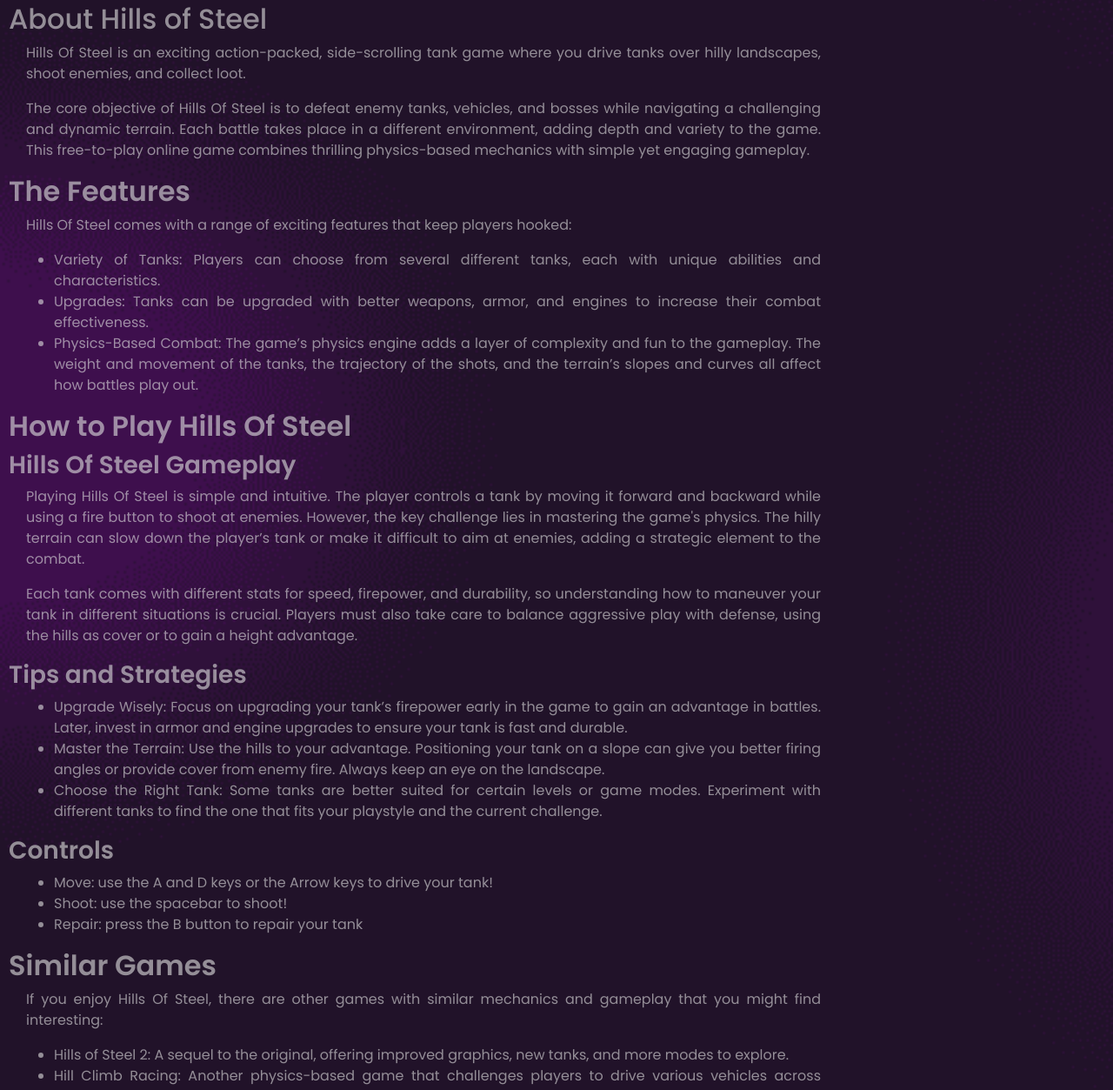
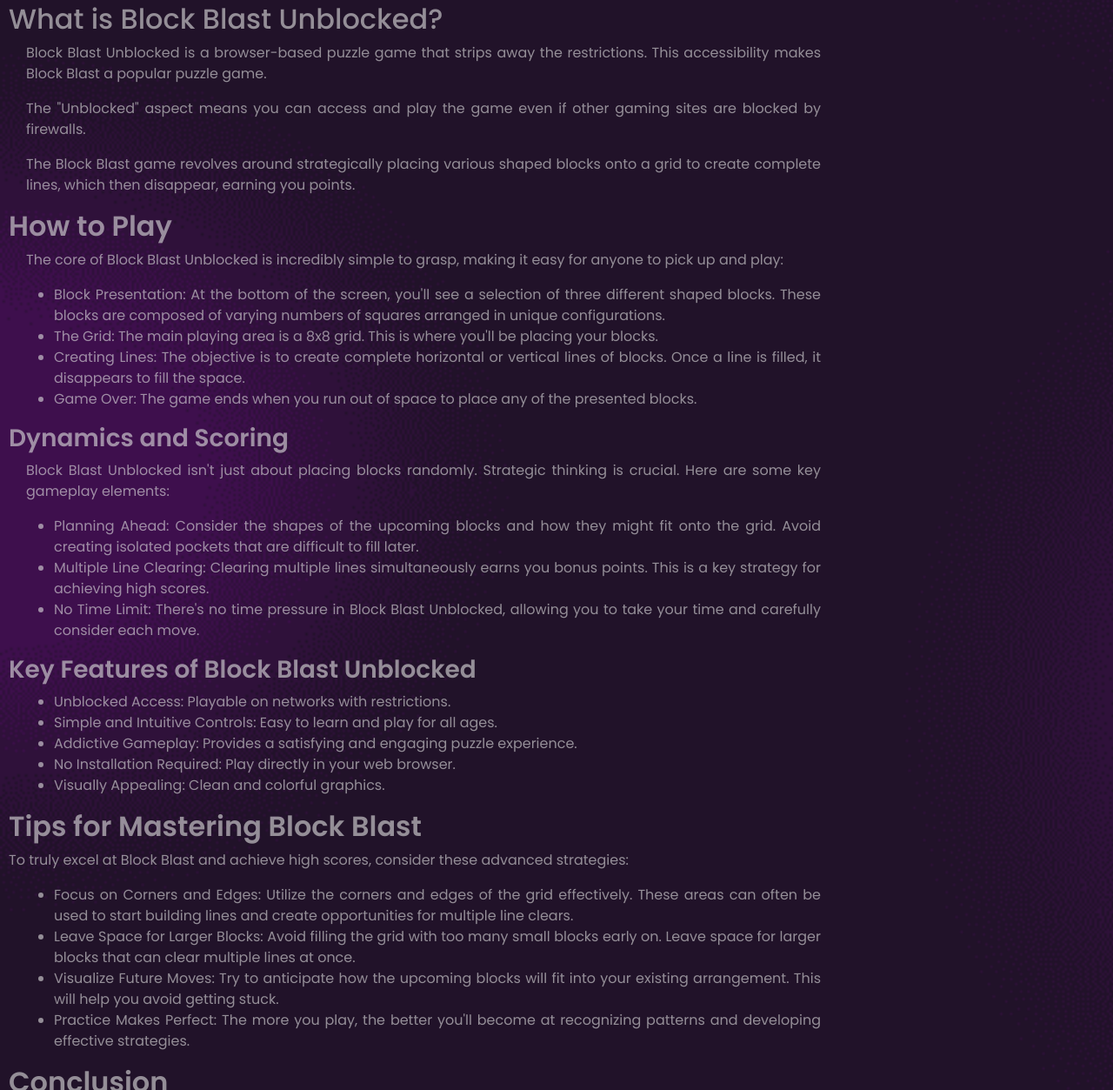
Before and after one commit to blockblastunblocked/blockblastunblocked.github.io, a plain HTML site: page index.html in a window 1280 px wide. Shown: the part 1547-2800 px from the top of the page at 87% size. Drawn offline with nearby package versions, Linux system fonts and the light colour scheme; some packages are replaced by stand-ins of ours.

Commit message:
Update index.html

```diff
--- a/index.html
+++ b/index.html
@@ -4,17 +4,17 @@
     <link rel="icon" href="images/favicon.png" sizes="32x32">
     <meta charset="utf-8">
     <meta name="viewport" content="width=device-width, initial-scale=1, shrink-to-fit=no" />
-    <title>Hills Of Steel</title>
-    <meta name="description" content="Hills of Steel is an exciting action-packed online game. Take your tank through challenging terrains and dominate online battles, and become a steel champion"/>
-        <meta property="og:url" content="Geometry Games" />
+    <title>Block Blast Unblocked</title>
+    <meta name="description" content="Block Blast Unblocked is a browser-based puzzle game that strips away the restrictions. This accessibility makes Block Blast a popular puzzle game."/>
+        <meta property="og:url" content="Block Blast Unblocked" />
         <meta property="og:image:width" content="200 px" />
         <meta property="og:image:height" content="200 px" />
-        <meta property="og:title" content="Geometry Games" />
-        <meta property="og:site_name" content="Geometry Games" />
-        <meta property="og:description" content="Hills of Steel is an exciting action-packed online game. Take your tank through challenging terrains and dominate online battles, and become a steel champion"/>
+        <meta property="og:title" content="Block Blast Unblocked" />
+        <meta property="og:site_name" content="Block Blast Unblocked" />
+        <meta property="og:description" content="Block Blast Unblocked is a browser-based puzzle game that strips away the restrictions. This accessibility makes Block Blast a popular puzzle game."/>
         <meta property="og:type" content="website" />
         <meta property="og:image" content="images/icon_game.png">
-	<link rel="canonical" href="https://geometrydashworld.github.io/">
+	<link rel="canonical" href="https://blockblastunblocked.github.io/">
 
     <link rel="stylesheet" type="text/css" href="css/bootstrap.min.css" />
     <link rel="stylesheet" type="text/css" href="css/jquery-comments.css" />
@@ -83,12 +83,12 @@
                     <div id="mobile-back-button" draggable="true">
                         <i class="bi bi-x-circle-fill"></i>
                     </div>
-                    <iframe class="game-iframe" id="game-area" src="https://kdata1.com/2024/05/hillsofsteel/"" width="480" height="800" scrolling="none" frameborder="0" allowfullscreen=""></iframe>
+                    <iframe class="game-iframe" id="game-area" src="https://www.hoodamath.com/mobile/games/block-blast/game.html?nocheckorient=1"" width="480" height="800" scrolling="none" frameborder="0" allowfullscreen=""></iframe>
                     </div>
                 </div>
                 <div class="game-info">
                     <div class="header-left">
-                        <h1 class="single-title">Hills Of Steel</h1>
+                        <h1 class="single-title">Block Blast Unblocked</h1>
                     </div>
                     <div class="header-right">
                         <div class="b-action2">
@@ -108,39 +108,43 @@
             <!-- game details -->
             <div class="vex_x">
                 <div style="text-align: justify; margin: 10px 10px 10px 10px;" >
-                    <h2>About Hills of Steel</h2>
-					<p style="margin-left: 20px">Hills Of Steel is an exciting action-packed, side-scrolling tank game where you drive tanks over hilly landscapes, shoot enemies, and collect loot.</p>
-								<p style="margin-left: 20px">The core objective of Hills Of Steel is to defeat enemy tanks, vehicles, and bosses while navigating a challenging and dynamic terrain. Each battle takes place in a different environment, adding depth and variety to the game. This free-to-play online game combines thrilling physics-based mechanics with simple yet engaging gameplay.</p>
-								<h2><strong>The Features</strong></h2>
-								<p style="margin-left: 20px">Hills Of Steel comes with a range of exciting features that keep players hooked:</p>
+                    <h2>What is Block Blast Unblocked?</h2>
+							<p style="margin-left: 20px">Block Blast Unblocked is a browser-based puzzle game that strips away the restrictions. This accessibility makes Block Blast a popular puzzle game.</p>
+							<p style="margin-left: 20px">The "Unblocked" aspect means you can access and play the game even if other gaming sites are blocked by firewalls.</p>
+							<p style="margin-left: 20px">The Block Blast game revolves around strategically placing various shaped blocks onto a grid to create complete lines, which then disappear, earning you points.</p>
+					<h2><strong>How to Play</strong></h2>
+							<p style="margin-left: 20px">The core of Block Blast Unblocked is incredibly simple to grasp, making it easy for anyone to pick up and play:</p>
+							<ul style="margin-left: 20px">
+								<li style="list-style-type: disc">Block Presentation: At the bottom of the screen, you'll see a selection of three different shaped blocks. These blocks are composed of varying numbers of squares arranged in unique configurations.</li>
+								<li style="list-style-type: disc">The Grid: The main playing area is a 8x8 grid. This is where you'll be placing your blocks.</li>
+								<li style="list-style-type: disc">Creating Lines: The objective is to create complete horizontal or vertical lines of blocks. Once a line is filled, it disappears to fill the space.</li>
+								<li style="list-style-type: disc">Game Over: The game ends when you run out of space to place any of the presented blocks.</li>
+								</ul>
+							<h3><strong>Dynamics and Scoring</strong></h3>
+								<p style="margin-left: 20px">Block Blast Unblocked isn't just about placing blocks randomly. Strategic thinking is crucial. Here are some key gameplay elements:</p>
 								<ul style="margin-left: 20px">
-									<li style="list-style-type: disc">Variety of Tanks: Players can choose from several different tanks, each with unique abilities and characteristics.</li>
-									<li style="list-style-type: disc">Upgrades: Tanks can be upgraded with better weapons, armor, and engines to increase their combat effectiveness.</li>
-									<li style="list-style-type: disc">Physics-Based Combat: The game’s physics engine adds a layer of complexity and fun to the gameplay. The weight and movement of the tanks, the trajectory of the shots, and the terrain’s slopes and curves all affect how battles play out.</li>
-									</ul>
-								<h2><strong>How to Play Hills Of Steel</strong></h2>
-								<h3><strong>Hills Of Steel Gameplay</strong></h3>
-								<p style="margin-left: 20px">Playing Hills Of Steel is simple and intuitive. The player controls a tank by moving it forward and backward while using a fire button to shoot at enemies. However, the key challenge lies in mastering the game's physics. The hilly terrain can slow down the player’s tank or make it difficult to aim at enemies, adding a strategic element to the combat.</p>
-								<p style="margin-left: 20px">Each tank comes with different stats for speed, firepower, and durability, so understanding how to maneuver your tank in different situations is crucial. Players must also take care to balance aggressive play with defense, using the hills as cover or to gain a height advantage.</p>
-								<h3><strong>Tips and Strategies</strong></h3>
+								<li style="list-style-type: disc">Planning Ahead: Consider the shapes of the upcoming blocks and how they might fit onto the grid. Avoid creating isolated pockets that are difficult to fill later.</li>
+								<li style="list-style-type: disc">Multiple Line Clearing: Clearing multiple lines simultaneously earns you bonus points. This is a key strategy for achieving high scores.</li>
+								<li style="list-style-type: disc">No Time Limit: There's no time pressure in Block Blast Unblocked, allowing you to take your time and carefully consider each move.</li>
+								</ul>
+							<h3><strong>Key Features of Block Blast Unblocked</strong></h3>
 								<ul style="margin-left: 20px">
-									<li style="list-style-type: disc">Upgrade Wisely: Focus on upgrading your tank’s firepower early in the game to gain an advantage in battles. Later, invest in armor and engine upgrades to ensure your tank is fast and durable.</li>
-									<li style="list-style-type: disc">Master the Terrain: Use the hills to your advantage. Positioning your tank on a slope can give you better firing angles or provide cover from enemy fire. Always keep an eye on the landscape.</li>
-									<li style="list-style-type: disc">Choose the Right Tank: Some tanks are better suited for certain levels or game modes. Experiment with different tanks to find the one that fits your playstyle and the current challenge.</li>
+									<li style="list-style-type: disc">Unblocked Access: Playable on networks with restrictions.</li>
+									<li style="list-style-type: disc">Simple and Intuitive Controls: Easy to learn and play for all ages.</li>
+									<li style="list-style-type: disc">Addictive Gameplay: Provides a satisfying and engaging puzzle experience.</li>
+									<li style="list-style-type: disc">No Installation Required: Play directly in your web browser.</li>
+									<li style="list-style-type: disc">Visually Appealing: Clean and colorful graphics.</li>
 								</ul>
-								<h3><strong>Controls</strong></h3>
+							<h2><strong>Tips for Mastering Block Blast</strong></h2>
+								<p>To truly excel at Block Blast and achieve high scores, consider these advanced strategies:</p>
 								<ul style="margin-left: 20px">
-									<li style="list-style-type: disc">Move: use the A and D keys or the Arrow keys to drive your tank!</li>
-									<li style="list-style-type: disc">Shoot: use the spacebar to shoot!</li>
-									<li style="list-style-type: disc">Repair: press the B button to repair your tank</li>
+									<li style="list-style-type: disc">Focus on Corners and Edges: Utilize the corners and edges of the grid effectively. These areas can often be used to start building lines and create opportunities for multiple line clears.</li>
+									<li style="list-style-type: disc">Leave Space for Larger Blocks: Avoid filling the grid with too many small blocks early on. Leave space for larger blocks that can clear multiple lines at once.</li>
+									<li style="list-style-type: disc">Visualize Future Moves: Try to anticipate how the upcoming blocks will fit into your existing arrangement. This will help you avoid getting stuck.</li>
+									<li style="list-style-type: disc">Practice Makes Perfect: The more you play, the better you'll become at recognizing patterns and developing effective strategies.</li>
 								</ul>
-							   <h2><strong>Similar Games</strong></h2>
-							   <p style="margin-left: 20px">If you enjoy Hills Of Steel, there are other games with similar mechanics and gameplay that you might find interesting:</p>
-							   <ul style="margin-left: 20px">
-							   <li style="list-style-type: disc">Hills of Steel 2: A sequel to the original, offering improved graphics, new tanks, and more modes to explore.</li>
-							   <li style="list-style-type: disc">Hill Climb Racing: Another physics-based game that challenges players to drive various vehicles across rugged terrains, offering a different twist with its car-based gameplay.</li>
-							   <li style="list-style-type: disc">World of Tanks Blitz: For players looking for a more strategic and large-scale tank battle experience, World of Tanks Blitz provides a complex, team-based combat environment.</li>
-							   </ul>
+						<h2><strong>Conclusion</strong></h2>
+							<p style="margin-left: 20px">Block Blast Unblocked offers a simple yet compelling puzzle experience that's perfect for anyone looking for a quick and engaging game. Its unblocked nature makes it readily accessible, while its strategic depth provides a challenge for players of all skill levels. By understanding the gameplay mechanics and implementing the expert tips outlined in this guide, you'll be well on your way to mastering Block Blast Unblocked and achieving impressive high scores.</p>
                 </div>
             </div>
         </div><!-- end col-9 -->
```
